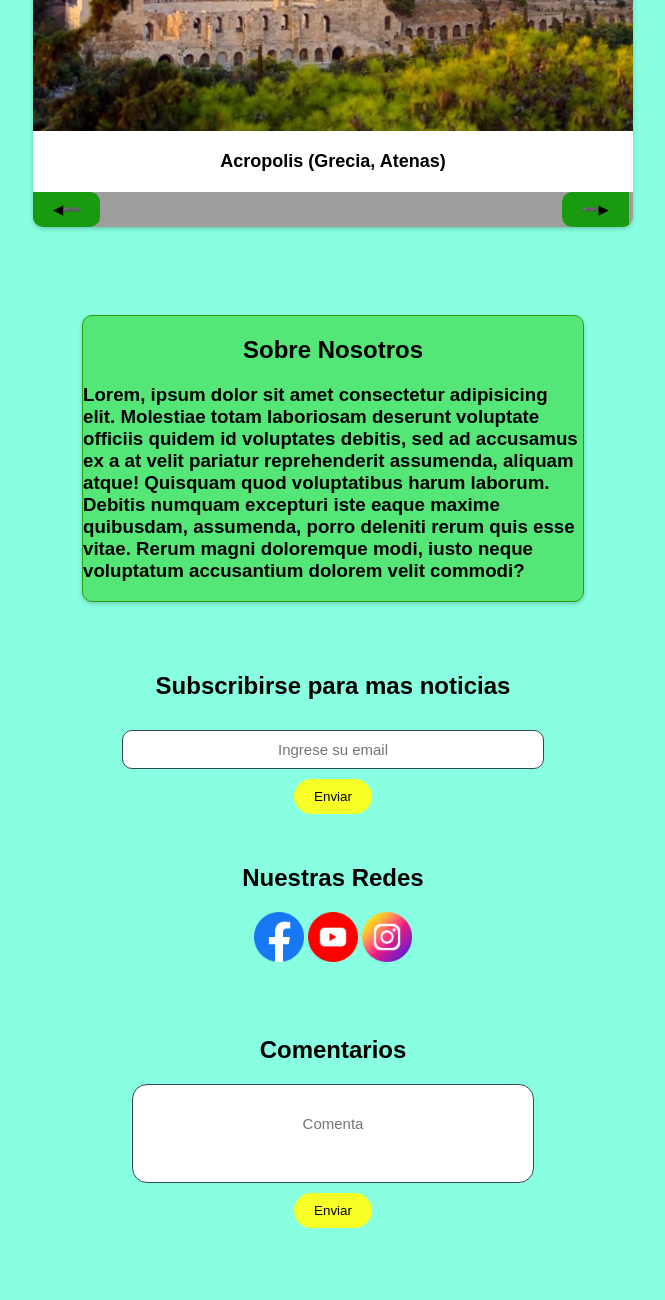
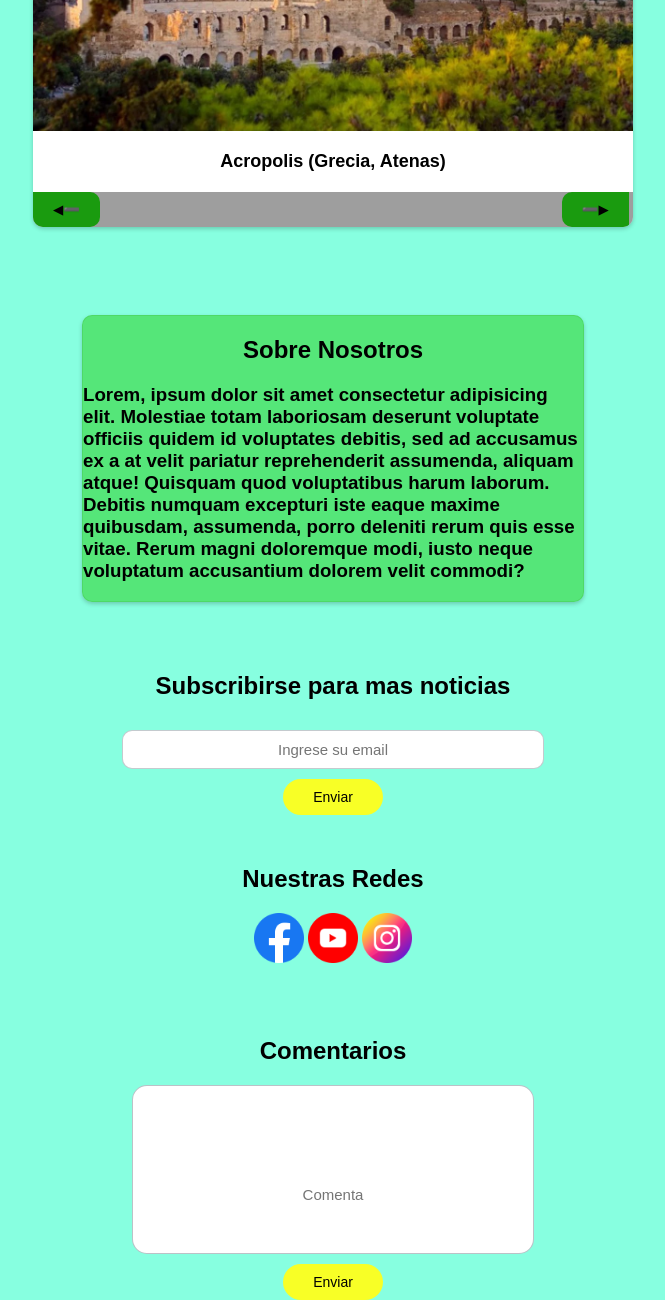
Before and after one commit to benjagorski/labo3, a plain HTML site: page proyecto/index.html in a window 1280 px wide. Shown: the part 498-1798 px from the top of the page, without its empty margins (307-972 px from the left). Before the commit the page ends 1726 px from the top, so only its background shows below. Drawn offline with nearby package versions, Linux system fonts and the light colour scheme.

Commit message:
Add files via upload

```diff
--- a/proyecto/styles.css
+++ b/proyecto/styles.css
@@ -16,7 +16,7 @@ body {
   top: 0;
   left: 0;
   z-index: 10;
-  box-shadow: 0 0 3px 3px #1a1a1a;
+  box-shadow: 0 0 3px 3px #1a1a1aab;
   width: 100%;
 }
 
@@ -81,9 +81,9 @@ body {
   width: 500px;
   background-color: #fff;
   border-radius: 10px;
-  box-shadow: 0 2px 4px rgba(0, 0, 0, 0.2);
+  box-shadow: 0 2px 4px rgba(0, 0, 0, 0.203);
   position: relative;
-  border: 1px solid #329b0f;
+  border: 1px solid #329b0f2d;
   background-color: #26cf1782;
 }
 .informacion h2 {
@@ -144,7 +144,7 @@ body {
   width: 400px;
   font-size: 15px;
   padding: 10px;
-  border: 1px solid #334755;
+  border: 1px solid #33475549;
   border-radius: 10px;
   text-align: center;
 }
@@ -218,8 +218,8 @@ body {
   display: inline-block;
   width: 400px;
   font-size: 15px;
-  padding: 30px 0 50px 0;
-  border: 1px solid #334755;
+  padding: 100px 0 50px 0;
+  border: 1px solid #33475554;
   border-radius: 15px;
   text-align: center;
 }
@@ -228,11 +228,12 @@ body {
   display: flex;
   align-items: center;
   justify-content: center;
+  font-size: 14px;
   margin-top: 10px;
   background-color: #f8ff26;
   border: none;
   border-radius: 50px;
-  padding: 10px 20px;
+  padding: 10px 30px;
   cursor: pointer;
   transition: background-color 0.3s;
   position: relative;
```
